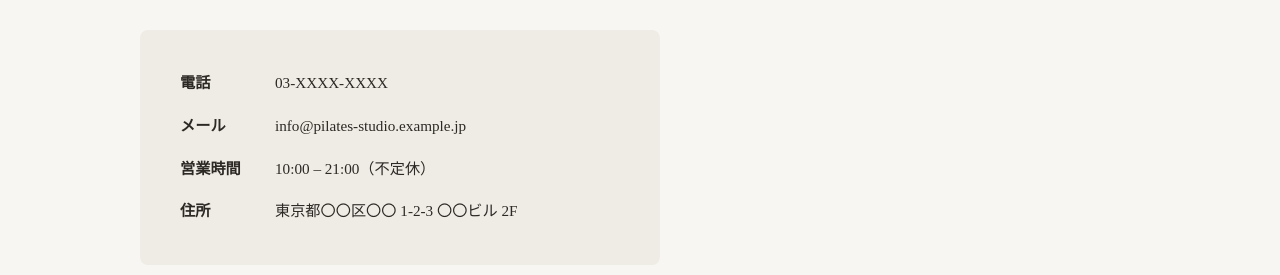
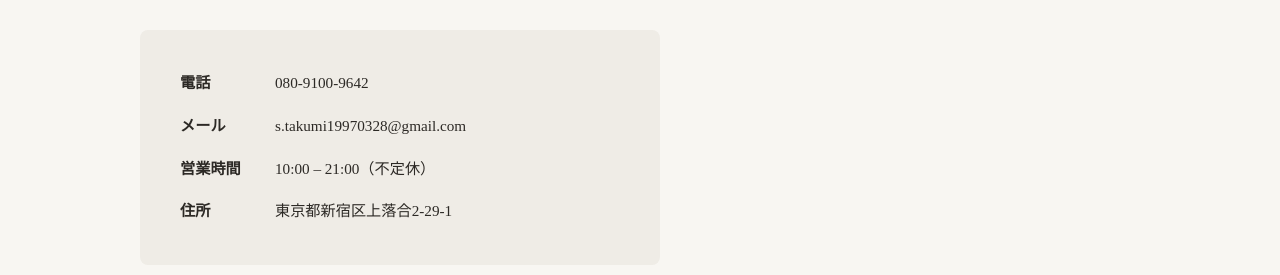
Before and after one commit to stakumi19970328-del/simuta, a website: page index.html in a window 1280 px wide. Shown: the part 3398-3673 px from the top of the page. Drawn offline with nearby package versions, Linux system fonts and the light colour scheme.

Commit message:
メールアドレスをs.takumi19970328@gmail.comに更新

```diff
--- a/index.html
+++ b/index.html
@@ -141,12 +141,12 @@
         <div class="contact-inner">
           <p class="contact-lead">体験レッスン・見学のご予約、ご質問はお気軽にどうぞ。</p>
           <div class="contact-info">
-            <p><strong>電話</strong> 03-XXXX-XXXX</p>
-            <p><strong>メール</strong> info@pilates-studio.example.jp</p>
+            <p><strong>電話</strong> <a href="tel:08091009642">080-9100-9642</a></p>
+            <p><strong>メール</strong> <a href="mailto:s.takumi19970328@gmail.com">s.takumi19970328@gmail.com</a></p>
             <p><strong>営業時間</strong> 10:00 – 21:00（不定休）</p>
-            <p><strong>住所</strong> 東京都〇〇区〇〇 1-2-3 〇〇ビル 2F</p>
+            <p><strong>住所</strong> 東京都新宿区上落合2-29-1</p>
           </div>
-          <a href="mailto:info@pilates-studio.example.jp" class="btn btn-primary">メールで予約・問い合わせ</a>
+          <a href="mailto:s.takumi19970328@gmail.com" class="btn btn-primary">メールで予約・問い合わせ</a>
         </div>
       </div>
     </section>
```
